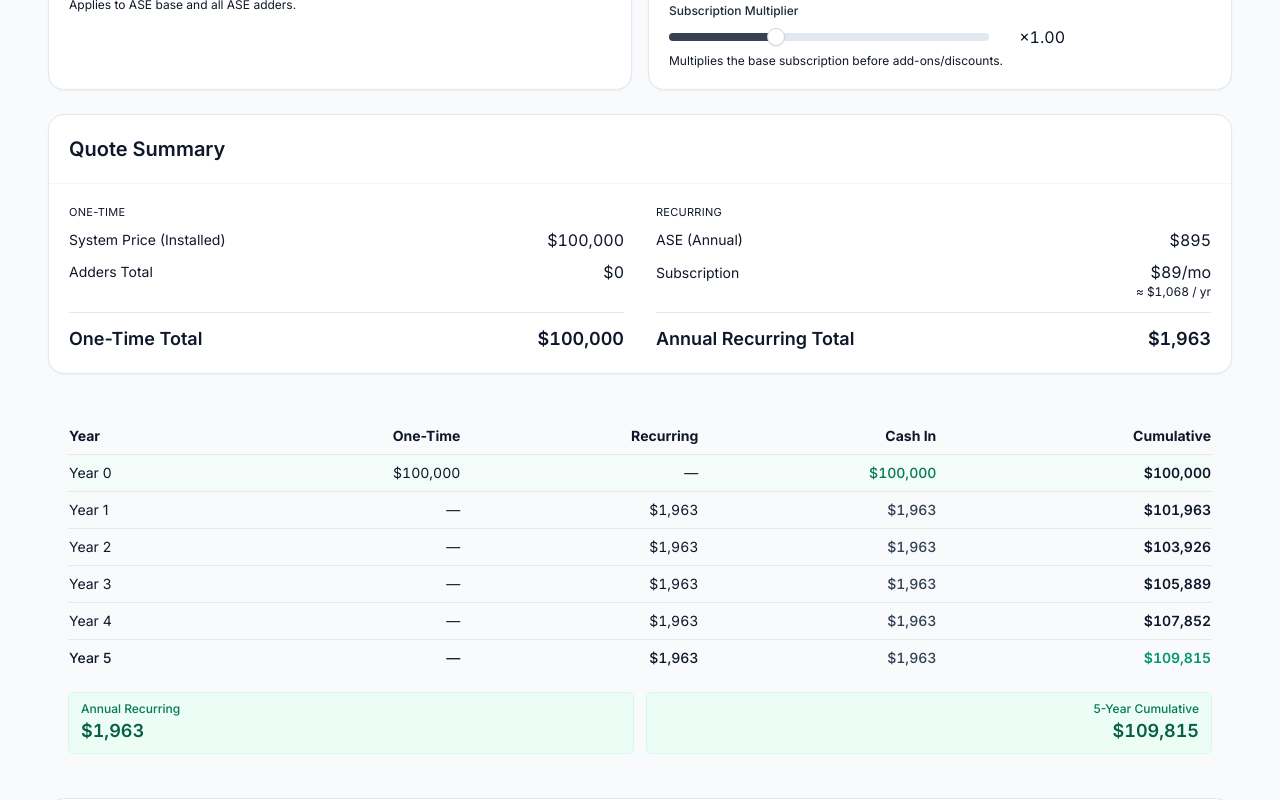
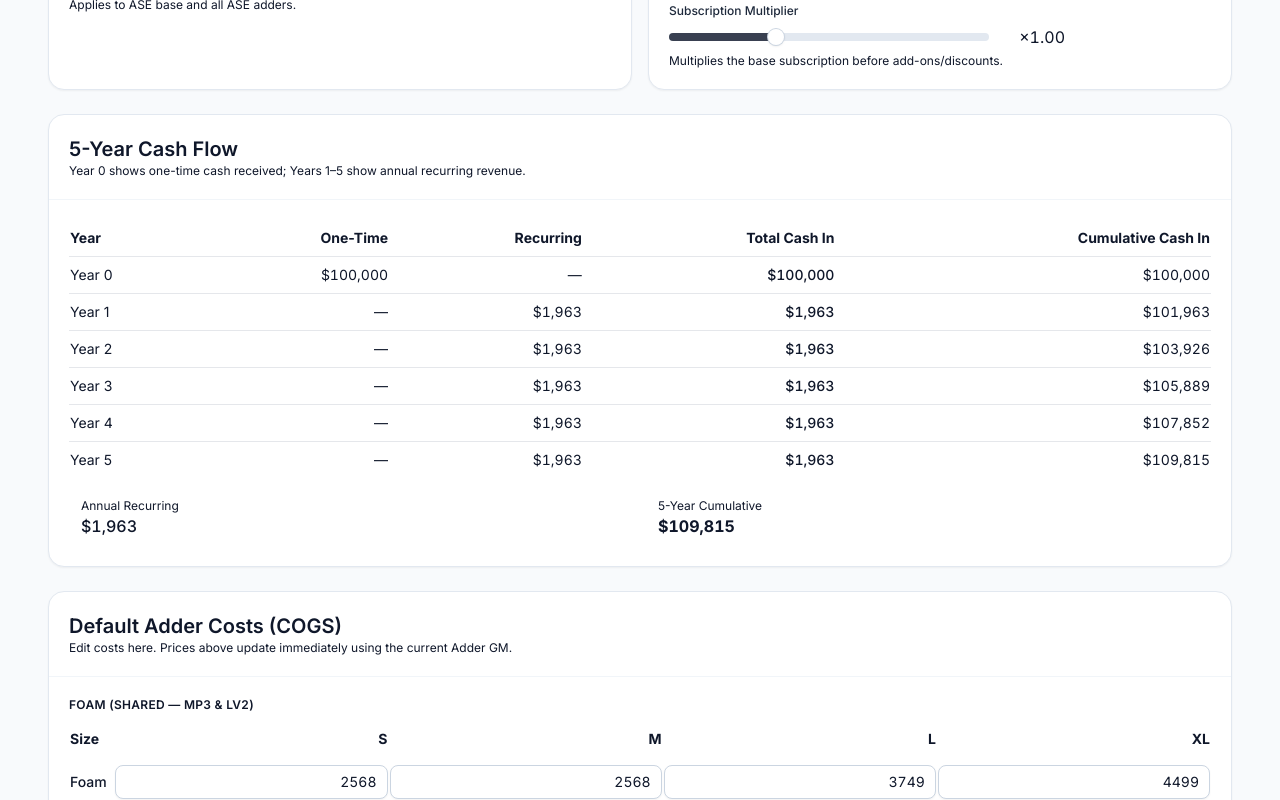
Before and after one commit to cappadonna06/Frontline-pricing-demo, a React (Vite) app: page / in a window 1280 px wide. Shown: the part 1480-2280 px from the top of the page. Built offline with nearby package versions, Linux system fonts and the light colour scheme.

Commit message:
Update FrontlinePricingCalculator.tsx

```diff
--- a/src/FrontlinePricingCalculator.tsx
+++ b/src/FrontlinePricingCalculator.tsx
@@ -838,69 +838,25 @@ const applyGMPreset = (sysGM: number, addGM: number, key?: string) => {
 </div>
 
 
-   {/* Quote Summary */}
+ {/* 5-Year Cash Flow */}
 <Card>
   <CardHeader>
-    <CardTitle>Quote Summary</CardTitle>
+    <CardTitle>5-Year Cash Flow</CardTitle>
+    <p className="text-xs text-muted-foreground">
+      Year 0 shows one-time cash received; Years 1–5 show annual recurring revenue.
+    </p>
   </CardHeader>
 
   <CardContent>
-    <div className="grid md:grid-cols-2 gap-8">
-      {/* ONE-TIME */}
-      <section className="flex flex-col justify-between">
-        <div>
-          <div className="text-[11px] uppercase tracking-wide text-muted-foreground mb-2">
-            One-Time
-          </div>
+    {(() => {
+      // Annual recurring pulled from existing totals
+      const annualRecurring = Math.round((aseAnnual + subMonthly * 12) * 100) / 100;
 
-          <div className="space-y-2">
-            <SummaryRow label="System Price (Installed)" value={fmtUSD(recalc.price)} />
-            <SummaryRow label="Adders Total" value={fmtUSD(addersTotal)} />
-          </div>
-        </div>
-
-        <div className="flex justify-between border-t pt-3 mt-3 font-semibold text-lg">
-          <span>One-Time Total</span>
-          <span className="tabular-nums">{fmtUSD(oneTimeTotal)}</span>
-        </div>
-      </section>
-
-      {/* RECURRING */}
-      <section className="flex flex-col justify-between">
-        <div>
-          <div className="text-[11px] uppercase tracking-wide text-muted-foreground mb-2">
-            Recurring
-          </div>
-
-          <div className="space-y-2">
-            <SummaryRow label="ASE (Annual)" value={fmtUSD(aseAnnual)} />
-            <div className="flex items-baseline justify-between">
-              <span className="text-sm text-muted-foreground">Subscription</span>
-              <div className="text-right">
-                <div className="tabular-nums">{fmtUSD(subMonthly)}/mo</div>
-                <div className="text-xs text-muted-foreground tabular-nums">
-                  ≈ {fmtUSD(subAnnual)} / yr
-                </div>
-              </div>
-            </div>
-          </div>
-        </div>
-
-        <div className="flex justify-between border-t pt-3 mt-3 font-semibold text-lg">
-          <span>Annual Recurring Total</span>
-          <span className="tabular-nums">{fmtUSD(recurringAnnual)}</span>
-        </div>
-      </section>
-    </div>
-  </CardContent>
-</Card>
-
-      <CardContent>
-  {(() => {
-    const annualRecurring = Math.round((aseAnnual + subMonthly * 12) * 100) / 100;
+      // Build rows: Year 0 (upfront), then Years 1–5 (recurring)
       const rows: Array<{ year: string; upfront: number; recurring: number; cashIn: number; cumulative: number }> = [];
       let cumulative = 0;
 
+      // Year 0
       cumulative += oneTimeTotal;
       rows.push({
         year: "Year 0",
@@ -910,6 +866,7 @@ const applyGMPreset = (sysGM: number, addGM: number, key?: string) => {
         cumulative,
       });
 
+      // Years 1–5
       for (let y = 1; y <= 5; y++) {
         const cashIn = annualRecurring;
         cumulative += cashIn;
@@ -922,6 +879,7 @@ const applyGMPreset = (sysGM: number, addGM: number, key?: string) => {
         });
       }
 
+      // Nice compact table
       return (
         <div className="overflow-x-auto">
           <table className="w-full text-sm">
@@ -930,63 +888,42 @@ const applyGMPreset = (sysGM: number, addGM: number, key?: string) => {
                 <th className="py-2 text-left">Year</th>
                 <th className="py-2 text-right">One-Time</th>
                 <th className="py-2 text-right">Recurring</th>
-              <th className="py-2 text-right">Cash In</th>
-              <th className="py-2 text-right">Cumulative</th>
+                <th className="py-2 text-right">Total Cash In</th>
+                <th className="py-2 text-right">Cumulative Cash In</th>
               </tr>
             </thead>
             <tbody>
-            {rows.map((r, i) => (
-              <tr
-                key={r.year}
-                className={`border-t ${
-                  i === 0
-                    ? "bg-emerald-50/30"
-                    : i === rows.length - 1
-                    ? "bg-muted/20 font-medium"
-                    : ""
-                }`}
-              >
+              {rows.map((r) => (
+                <tr key={r.year} className="border-t">
                   <td className="py-2">{r.year}</td>
                   <td className="py-2 text-right tabular-nums">{r.upfront ? fmtUSD(r.upfront) : "—"}</td>
                   <td className="py-2 text-right tabular-nums">{r.recurring ? fmtUSD(r.recurring) : "—"}</td>
-                <td
-                  className={`py-2 text-right tabular-nums font-medium ${
-                    i === 0 ? "text-emerald-700" : "text-slate-700"
-                  }`}
-                >
-                  {fmtUSD(r.cashIn)}
-                </td>
-                <td
-                  className={`py-2 text-right tabular-nums font-semibold ${
-                    i === rows.length - 1 ? "text-emerald-600" : ""
-                  }`}
-                >
-                  {fmtUSD(r.cumulative)}
-                </td>
+                  <td className="py-2 text-right tabular-nums font-medium">{fmtUSD(r.cashIn)}</td>
+                  <td className="py-2 text-right tabular-nums">{fmtUSD(r.cumulative)}</td>
                 </tr>
               ))}
             </tbody>
           </table>
 
-        {/* Summary footer */}
-        <div className="mt-4 grid grid-cols-2 gap-3">
-          <div className="rounded-md bg-emerald-50 px-3 py-2 border border-emerald-100">
-            <div className="text-xs text-emerald-700 font-medium">Annual Recurring</div>
-            <div className="text-lg font-semibold text-emerald-800 tabular-nums">
-              {fmtUSD(annualRecurring)}
+{/* Footer summary */}
+<div className="mt-3 grid grid-cols-2 gap-3">
+  <div className="rounded-md bg-muted/40 px-3 py-2">
+    <div className="text-xs text-muted-foreground">Annual Recurring</div>
+    <div className="font-medium tabular-nums">{fmtUSD(annualRecurring)}</div>
   </div>
-          </div>
-          <div className="rounded-md bg-emerald-50 px-3 py-2 border border-emerald-100 text-right">
-            <div className="text-xs text-emerald-700 font-medium">5-Year Cumulative</div>
-            <div className="text-lg font-semibold text-emerald-800 tabular-nums">
+  <div className="rounded-md bg-muted/40 px-3 py-2">
+    <div className="text-xs text-muted-foreground">5-Year Cumulative</div>
+    <div className="font-bold text-foreground tabular-nums">
       {fmtUSD(rows[rows.length - 1].cumulative)}
     </div>
   </div>
 </div>
+
         </div>
       );
     })()}
   </CardContent>
+</Card>
 
 
 
```
Lines whose indentation alone changed are shown as unchanged.
